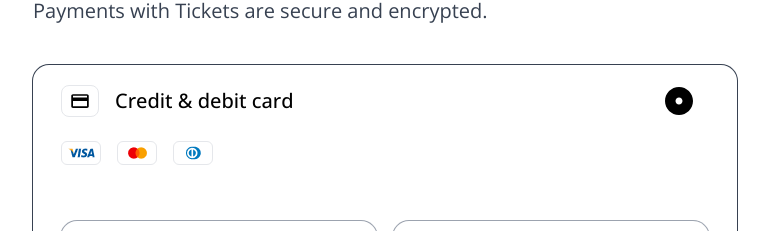
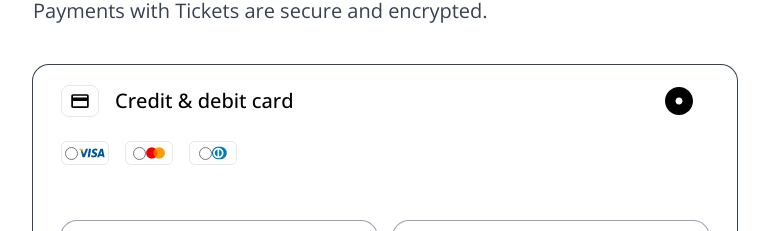
Before and after one commit to warmachine028/magnifico, a React (Vite) app: page /payment in a window 1280 px wide. Shown: the part 1373-1604 px from the top of the page, without its empty margins (63-832 px from the left). Built offline with nearby package versions, Linux system fonts and the light colour scheme.

Commit message:
fix: payment option

```diff
--- a/src/components/CreditCardForm.jsx
+++ b/src/components/CreditCardForm.jsx
@@ -8,14 +8,17 @@ const CreditCardForm = () => {
 	return (
 		<form className="">
 			<div className="flex items-center gap-4">
-				<div className="my-6 flex h-6 w-10 items-center justify-center rounded-md border">
-					<img src={Visa} alt="Visa" />
+				<div className="my-6 flex h-6 w-12 items-center justify-center rounded-md border">
+					<input type="radio" name="selecdcard" className="peer px-2" />
+					<img src={Visa} className="peer-checked:bg-slate-300" alt="Visa" />
 				</div>
-				<div className="flex h-6 w-10 items-center justify-center rounded-md border">
-					<img src={MasterCard} alt="MasterCard" />
+				<div className="my-6 flex h-6 w-12 items-center justify-center rounded-md border">
+					<input type="radio" name="selecdcard" className="peer px-2"/>
+					<img src={MasterCard} alt="MasterCard" className="peer-checked:bg-slate-300" />
 				</div>
-				<div className="flex h-6 w-10 items-center justify-center rounded-md border">
-					<img src={DinersClub} alt="DinersClub" />
+				<div className="my-6 flex h-6 w-12 items-center justify-center rounded-md border">
+					<input type="radio" name="selecdcard" className="peer px-2"/>
+					<img src={DinersClub} alt="DinersClub" className="peer-checked:bg-slate-300" />
 				</div>
 			</div>
 			<div>
```
